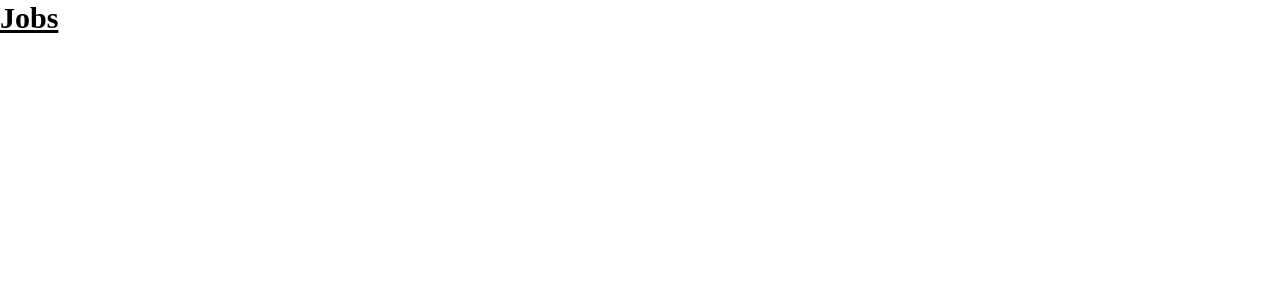
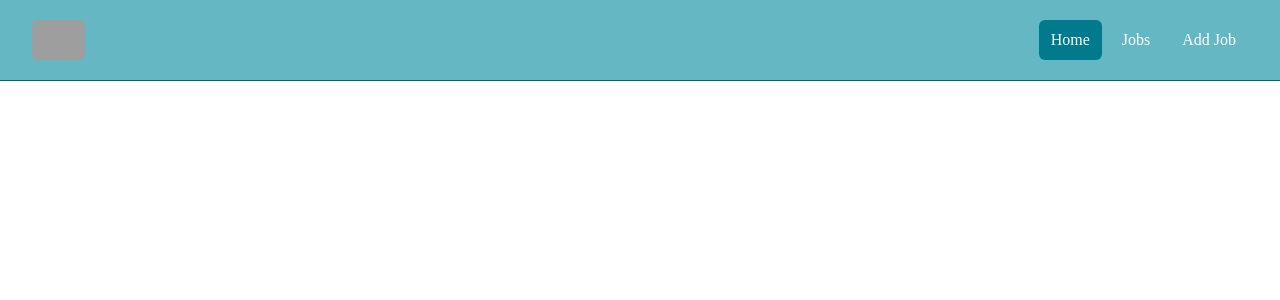
Before and after one commit to Lu-Smith/vue_api_jobs, a Vue app: page / in a window 1280 px wide. Shown: the top 300 px of the page. Built offline with nearby package versions, Linux system fonts and the light colour scheme; grey boxes are pictures that could not be loaded.

Commit message:
Added Navbar.vue to App.vue

```diff
--- a/src/App.vue
+++ b/src/App.vue
@@ -1,9 +1,9 @@
 <template>
-    <h1 class="text-3xl font-bold underline">Jobs</h1>
+    <Navbar />
 </template>
 
 <script setup lang="ts">
-
+    import Navbar from './components/Navbar.vue';
 </script>
 
 <style scoped>
```
